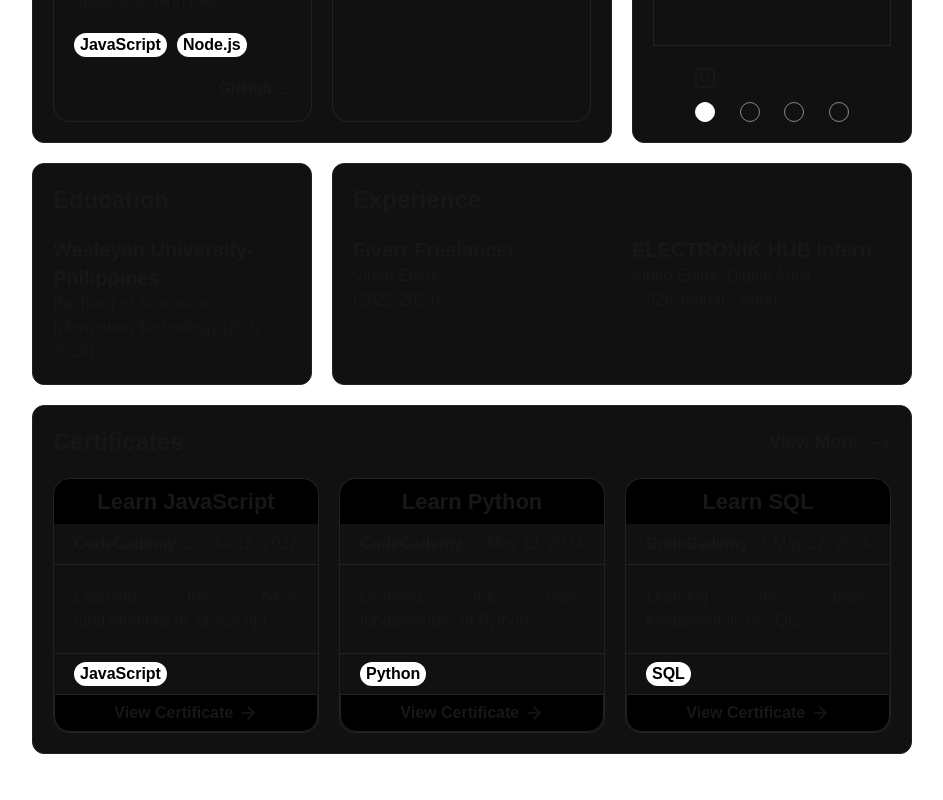
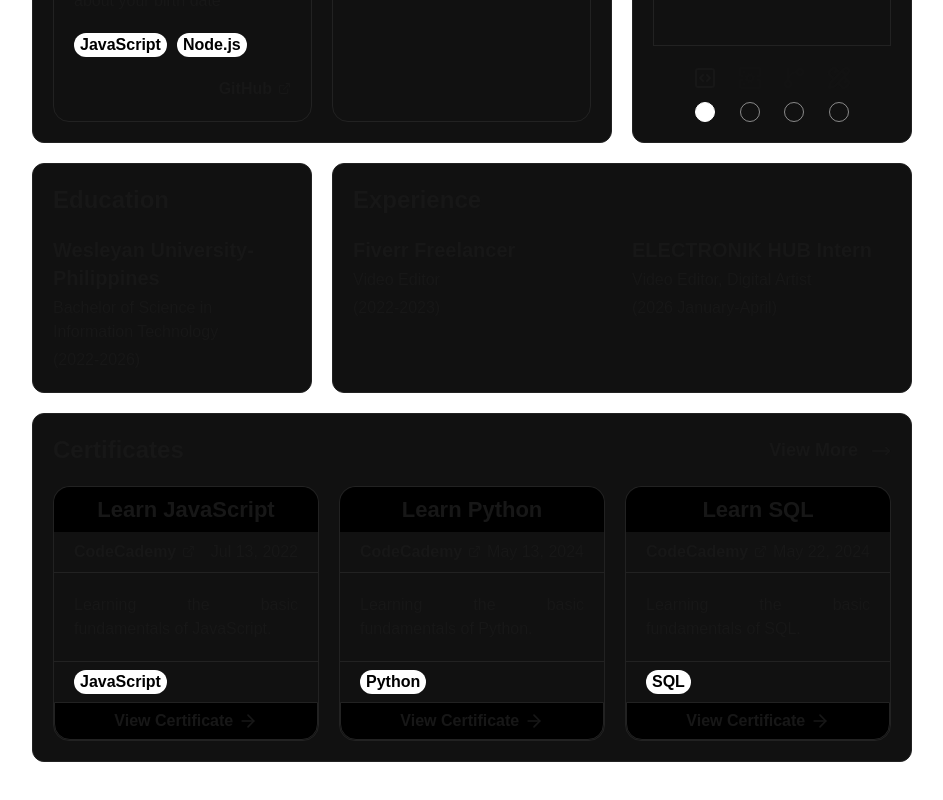
Before and after one commit to SimC0de/My-Portfolio, a Next.js app: page / in a window 1280 px wide. Shown: the part 842-1642 px from the top of the page, without its empty margins (168-1111 px from the left). Built offline with nearby package versions, Linux system fonts and the light colour scheme.

Commit message:
Added gaps for better readability (Education & Experience)

```diff
--- a/src/app/components/Education.jsx
+++ b/src/app/components/Education.jsx
@@ -2,9 +2,10 @@ export default function Education() {
   return (
     <div className="col-span-1 flex flex-col gap-5 border border-[#222222] rounded-xl bg-[#111111] p-5 w-full h-full">
           <h1 className="section-title">Education</h1>
-          <div className="flex flex-col">
+          <div className="flex flex-col gap-1">
               <h1 className="font-bold text-xl">Wesleyan University-Philippines</h1>
-              <p className="text-[16px]">Bachelor of Science in Information Technology (2022-2026)</p>
+              <p className="text-[16px]">Bachelor of Science in<br></br>Information Technology</p>
+              <p>(2022-2026)</p>
           </div>
     </div>
   );
--- a/src/app/Experience.jsx
+++ b/src/app/components/Experience.jsx
@@ -9,12 +9,12 @@ export default function Experience() {
     <div className="col-span-2 flex flex-col gap-5 border border-[#222222] rounded-xl bg-[#111111] p-5 w-full h-full">
       <h1 className="section-title">Experience</h1>
       <div className="grid grid-cols-2 gap-5">
-        <div className="flex flex-col">
+        <div className="flex flex-col gap-1">
           <h1 className="font-bold text-xl">Fiverr Freelancer</h1>
           <h2 className="text[16px]">Video Editor</h2>
           <p className="text[16px]">(2022-2023)</p>
         </div>
-        <div className="flex flex-col">
+        <div className="flex flex-col gap-1">
           <h1 className="font-bold text-xl">ELECTRONIK HUB Intern</h1>
           <h2 className="text[16px]">Video Editor, Digital Artist</h2>
           <p className="text[16px]">(2026 January-April)</p>
--- a/src/app/page.js
+++ b/src/app/page.js
@@ -5,7 +5,7 @@ import TechStack from "./components/TechStack";
 import Profile from "./components/profile/Profile";
 import ProjCon from "./components/project/ProjCon";
 import Education from "./components/Education";
-import Experience from "./Experience";
+import Experience from "./components/Experience";
 
 export default function Home() {
   return (
```
